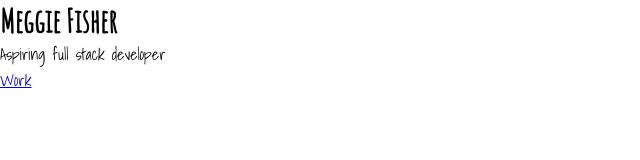
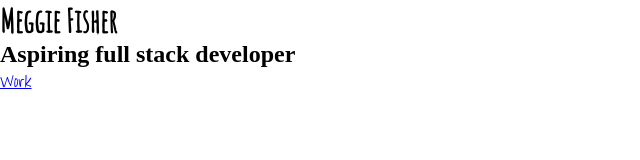
Before and after one commit to meggiefisher/meggiefisher.github.io, a plain HTML site: page README.html in a window 1280 px wide. Shown: the whole page, without its empty margins (0-640 px from the left). Drawn offline with Linux system fonts and the light colour scheme.

Commit message:
Update README.html

```diff
--- a/README.html
+++ b/README.html
@@ -8,7 +8,7 @@
 <body>
 	<div class="header">
 		<h1>Meggie Fisher</h1>
-		<p class="header">Aspiring full stack developer</p>
+		<h2>Aspiring full stack developer</h2>
 	</div>
 	<div class="navigator">
 		<a href="work.html">Work</a>
```
